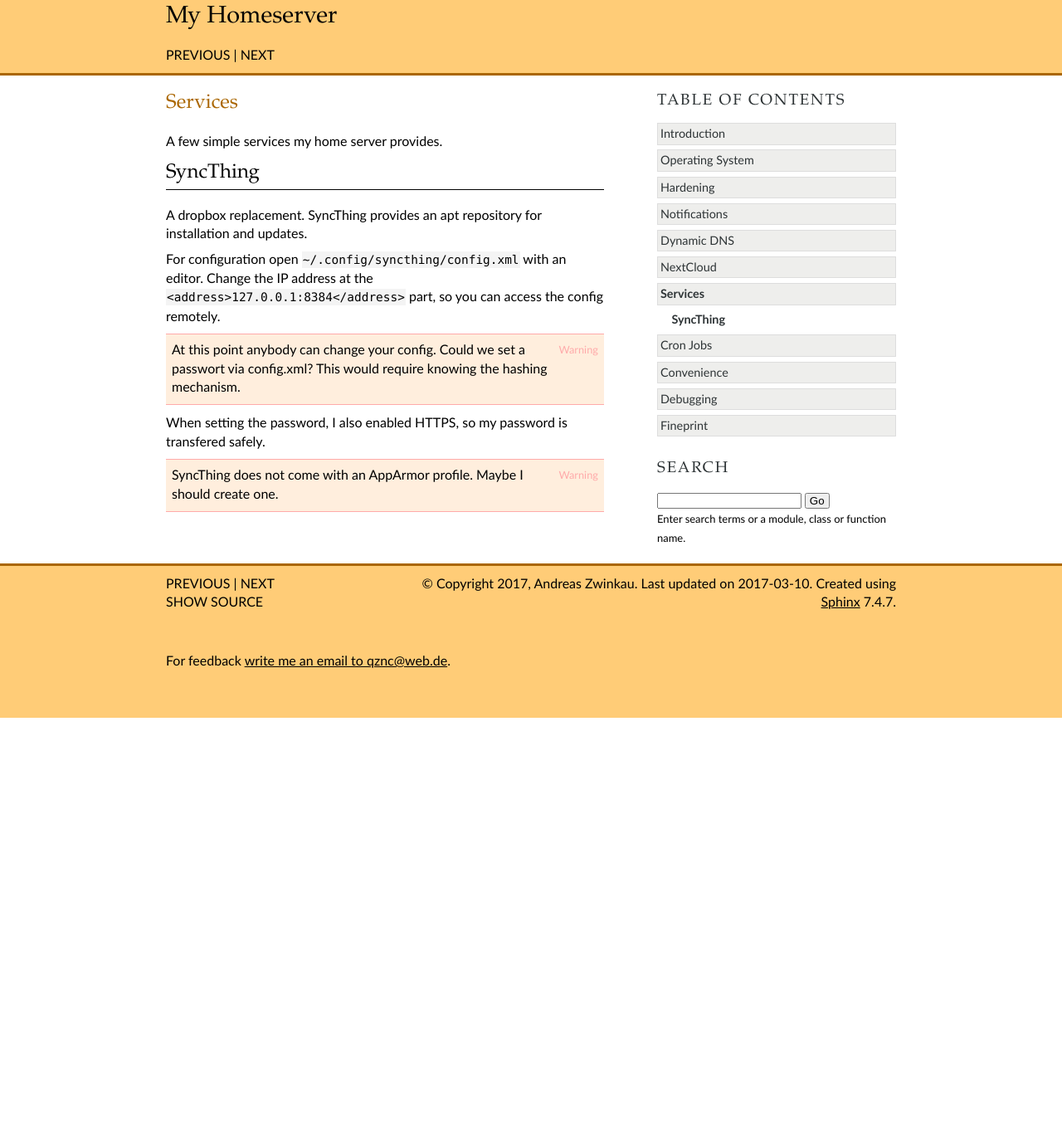
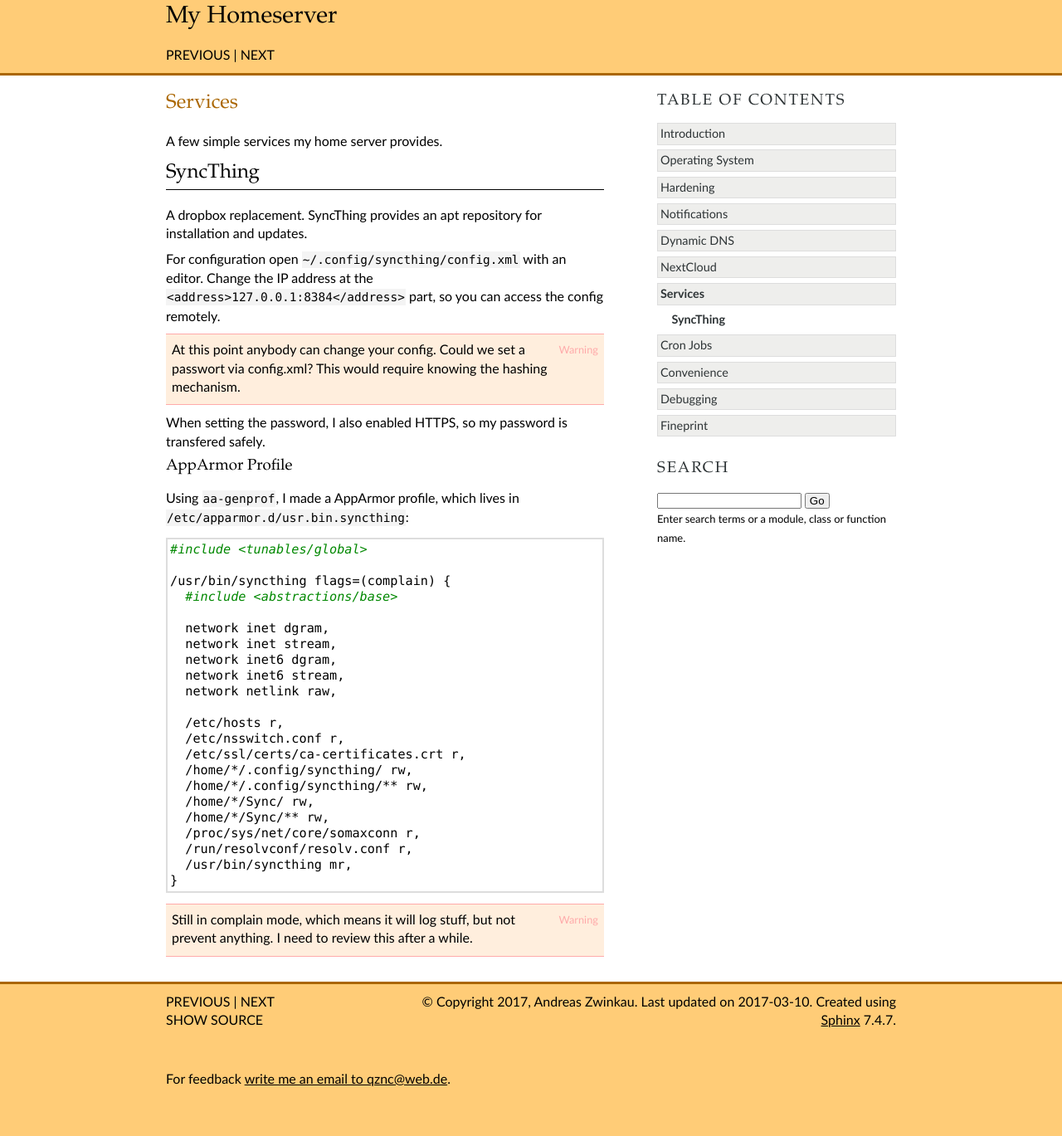
Before and after one commit to qznc/my-homeserver, a Sphinx documentation site: the page built from source/services.rst, in a window 1280 px wide. Shown: the whole page at 83% size. Built offline with Sphinx 7.4.7, drawn with Linux system fonts in a browser that asks for light colours; before the commit the page ends 900 px from its top, so only the background shows below that.

Commit message:
Add syncthing apparmor profile

```diff
--- a/source/services.rst
+++ b/source/services.rst
@@ -23,7 +23,40 @@ When setting the password,
 I also enabled HTTPS,
 so my password is transfered safely.
 
+AppArmor Profile
+~~~~~~~~~~~~~~~~
+
+Using ``aa-genprof``, I made a AppArmor profile,
+which lives in ``/etc/apparmor.d/usr.bin.syncthing``:
+
+.. code::
+
+    #include <tunables/global>
+
+    /usr/bin/syncthing flags=(complain) {
+      #include <abstractions/base>
+
+      network inet dgram,
+      network inet stream,
+      network inet6 dgram,
+      network inet6 stream,
+      network netlink raw,
+
+      /etc/hosts r,
+      /etc/nsswitch.conf r,
+      /etc/ssl/certs/ca-certificates.crt r,
+      /home/*/.config/syncthing/ rw,
+      /home/*/.config/syncthing/** rw,
+      /home/*/Sync/ rw,
+      /home/*/Sync/** rw,
+      /proc/sys/net/core/somaxconn r,
+      /run/resolvconf/resolv.conf r,
+      /usr/bin/syncthing mr,
+    }
+
 .. warning::
 
-   SyncThing does not come with an AppArmor profile.
-   Maybe I should create one.
+    Still in complain mode,
+    which means it will log stuff,
+    but not prevent anything.
+    I need to review this after a while.
```
